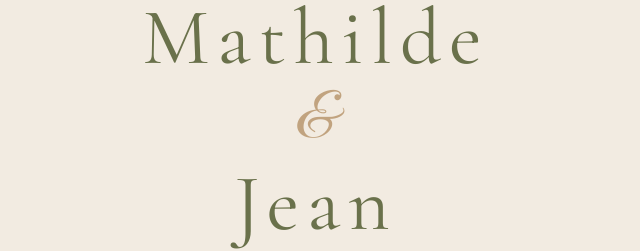
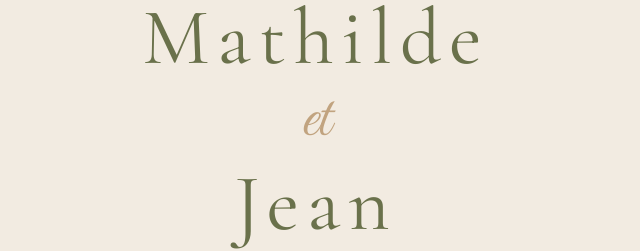
Before and after one commit to RICHARD7235/site-mariage-mathilde-jean, a plain HTML site: page index.html in a window 1280 px wide. Shown: the part 258-509 px from the top of the page, 324-964 px from the left. Drawn offline with nearby package versions, Linux system fonts and the light colour scheme; a web font is replaced by a local one.

Commit message:
Update 'et' span in index.html
Modif du & par et

```diff
--- a/index.html
+++ b/index.html
@@ -30,7 +30,7 @@
         <div class="names-container">
             <h1 class="name-mathilde">Mathilde</h1>
             <div class="name-et">
-                <span class="et-cursive">&</span>
+                <span class="et-cursive">et</span>
             </div>
             <h1 class="name-jean">Jean</h1>
         </div>
```
